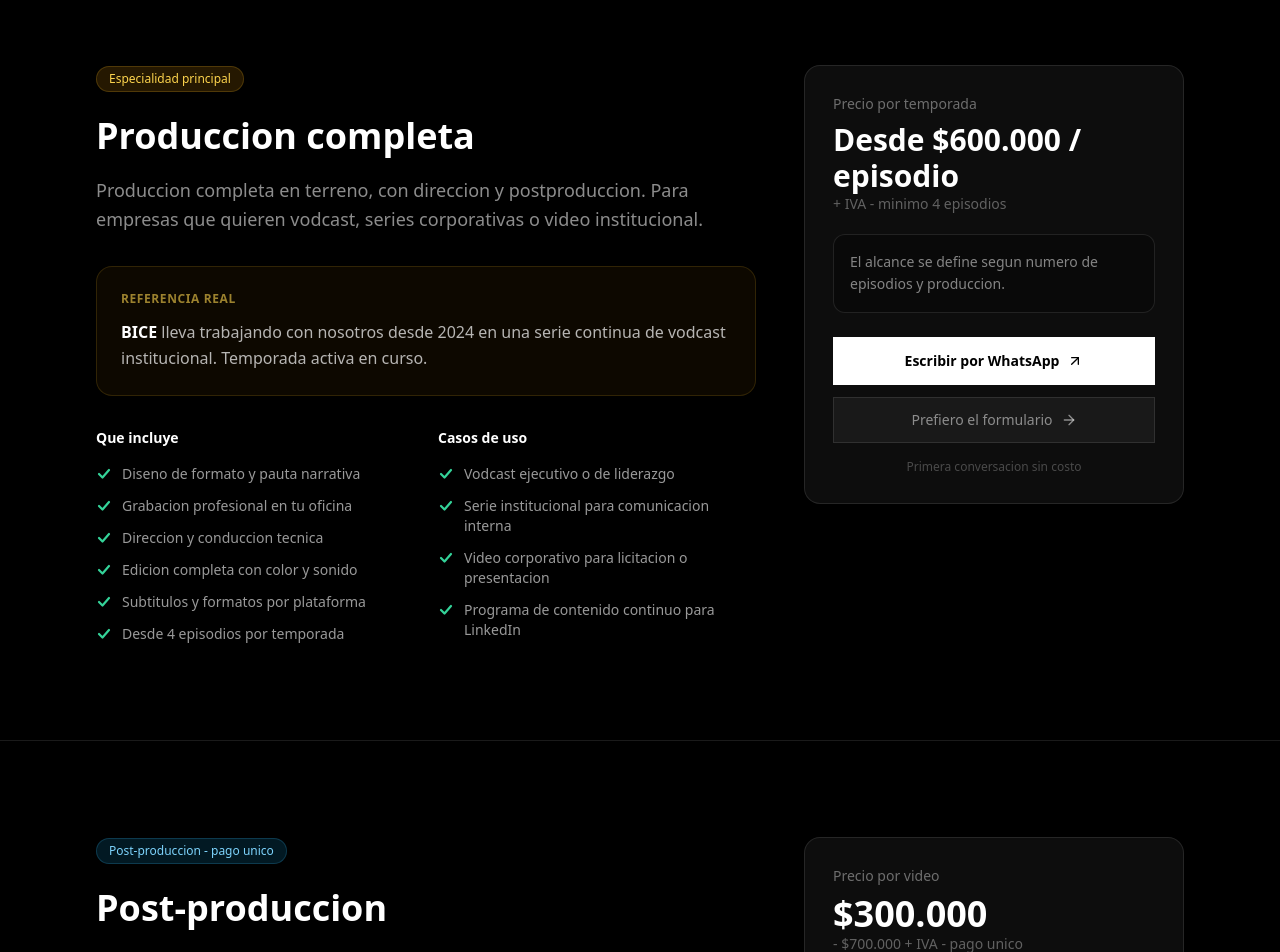
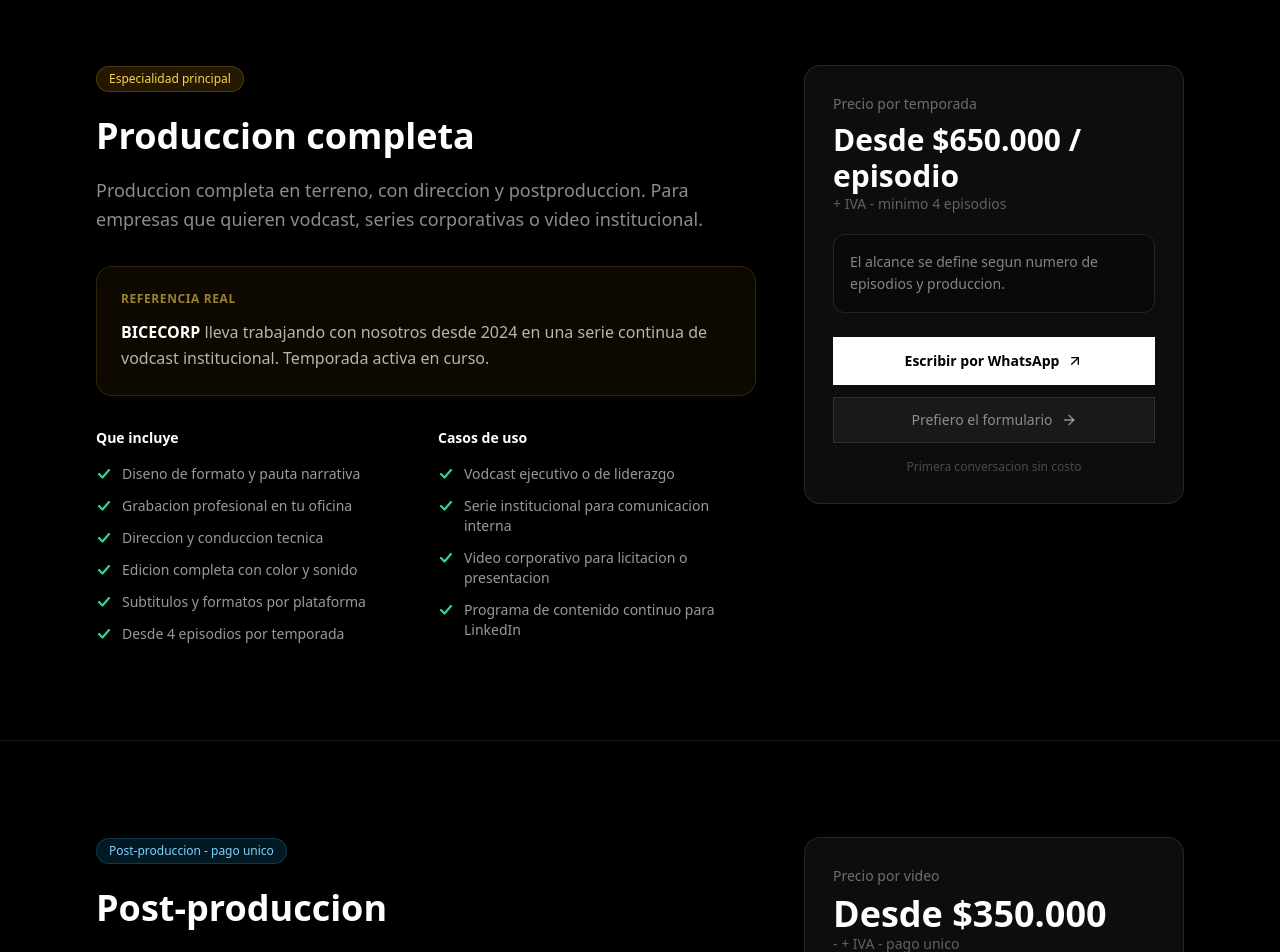
Before and after one commit to TronxGroup/Dekaelo-Media, a Next.js app: page /servicios in a window 1280 px wide. Shown: the part 500-1452 px from the top of the page. Built offline with nearby package versions, Linux system fonts and the light colour scheme.

Commit message:
Update page.tsx

```diff
--- a/app/servicios/page.tsx
+++ b/app/servicios/page.tsx
@@ -50,7 +50,7 @@ export default function ServiciosPage() {
               <p className="mt-5 text-lg text-white/55 leading-relaxed">Produccion completa en terreno, con direccion y postproduccion. Para empresas que quieren vodcast, series corporativas o video institucional.</p>
               <div className="mt-8 rounded-2xl border border-amber-400/15 bg-amber-500/5 p-6">
                 <p className="text-xs font-semibold uppercase tracking-wider text-amber-300/60 mb-3">Referencia real</p>
-                <p className="text-white/70 leading-relaxed"><strong className="text-white">BICE</strong> lleva trabajando con nosotros desde 2024 en una serie continua de vodcast institucional. Temporada activa en curso.</p>
+                <p className="text-white/70 leading-relaxed"><strong className="text-white">BICECORP</strong> lleva trabajando con nosotros desde 2024 en una serie continua de vodcast institucional. Temporada activa en curso.</p>
               </div>
               <div className="mt-8 grid gap-6 sm:grid-cols-2">
                 <div>
@@ -73,7 +73,7 @@ export default function ServiciosPage() {
             </div>
             <div className="rounded-2xl border border-white/10 bg-white/5 p-7 lg:sticky lg:top-24">
               <p className="text-sm text-white/40">Precio por temporada</p>
-              <p className="mt-2 text-3xl font-semibold text-white">Desde $600.000 / episodio</p>
+              <p className="mt-2 text-3xl font-semibold text-white">Desde $650.000 / episodio</p>
               <p className="text-white/35 text-sm">+ IVA - minimo 4 episodios</p>
               <div className="mt-5 rounded-xl border border-white/10 bg-black/30 p-4 text-sm text-white/50 leading-relaxed">El alcance se define segun numero de episodios y produccion.</div>
               <a href={buildWa("Produccion completa - vodcast o serie corporativa")} target="_blank" rel="noopener noreferrer" className="mt-6 inline-flex w-full items-center justify-center gap-2 bg-white px-6 py-3.5 text-sm font-semibold text-black transition hover:bg-white/90">
@@ -120,8 +120,8 @@ export default function ServiciosPage() {
             </div>
             <div className="rounded-2xl border border-white/10 bg-white/5 p-7 lg:sticky lg:top-24">
               <p className="text-sm text-white/40">Precio por video</p>
-              <p className="mt-2 text-4xl font-semibold text-white">$300.000</p>
-              <p className="text-white/35 text-sm">- $700.000 + IVA - pago unico</p>
+              <p className="mt-2 text-4xl font-semibold text-white">Desde $350.000</p>
+              <p className="text-white/35 text-sm">- + IVA - pago unico</p>
               <div className="mt-5 rounded-xl border border-white/10 bg-black/30 p-4 text-sm text-white/50 leading-relaxed">El alcance se define segun duracion y cantidad de material.</div>
               <a href={buildWa("Post-produccion - edicion de material grabado")} target="_blank" rel="noopener noreferrer" className="mt-6 inline-flex w-full items-center justify-center gap-2 bg-white px-6 py-3.5 text-sm font-semibold text-black transition hover:bg-white/90">
                 Escribir por WhatsApp <ArrowUpRight className="h-4 w-4" />
```
